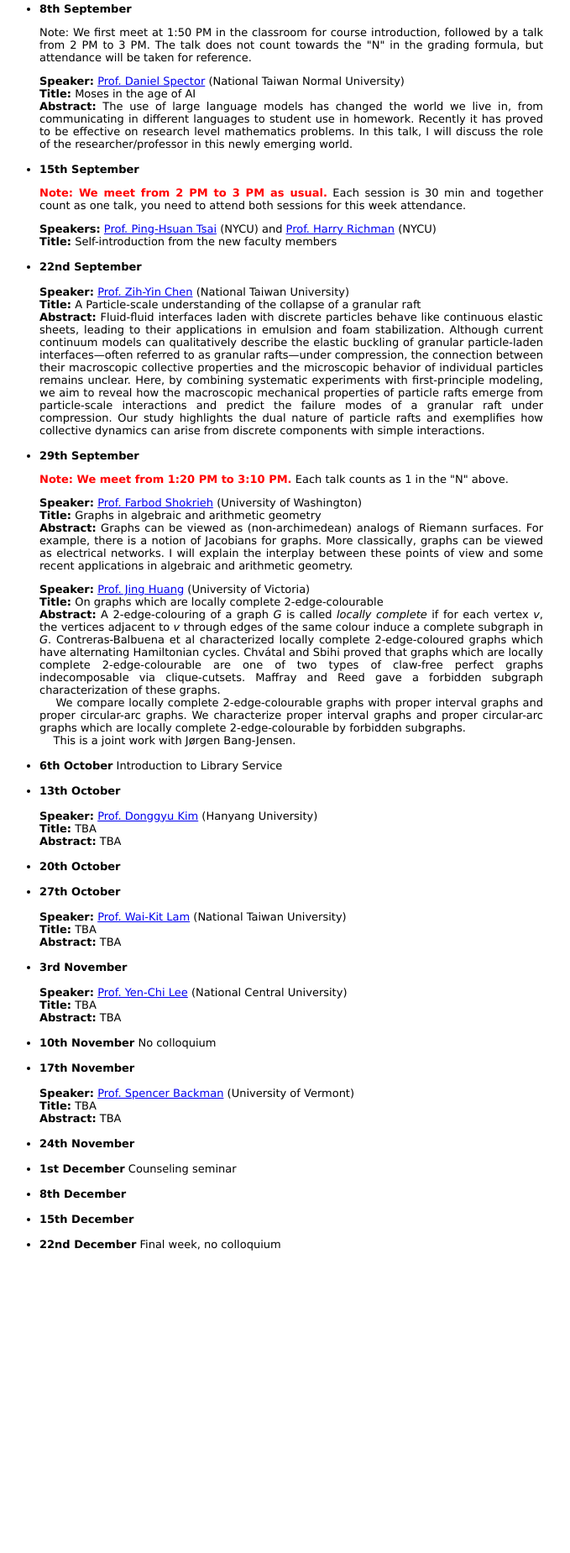
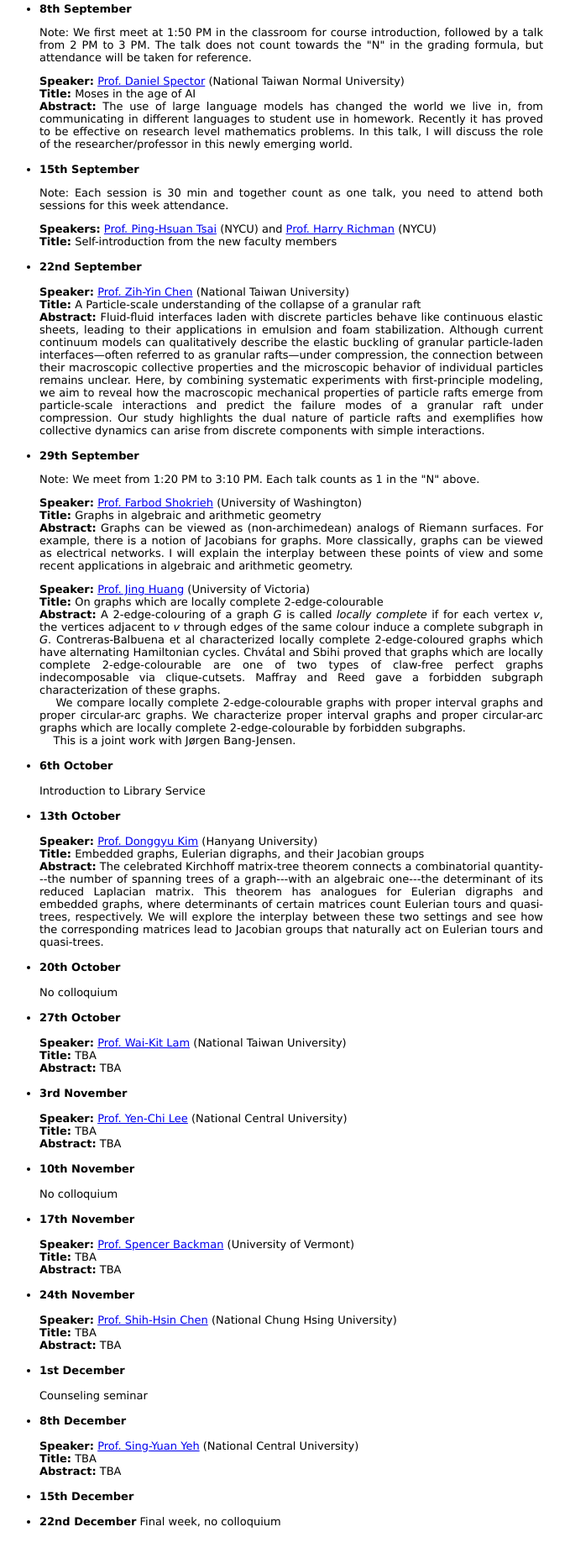
Before and after one commit to yuenchiho/yuenchiho.github.io, a plain HTML site: page colloquium_26.html in a window 1280 px wide. Shown: the part 298-2147 px from the top of the page at 84% size, without its empty margins (313-992 px from the left). Before the commit the page ends 1817 px from the top, so only its background shows below. Drawn offline with Linux system fonts and the light colour scheme.

Commit message:
Collo update

```diff
--- a/colloquium_26.html
+++ b/colloquium_26.html
@@ -37,7 +37,7 @@
 
   <li><b>15th September</b><br>
 
-  <p><b style="color:Red;">Note: We meet from 2 PM to 3 PM as usual.</b> Each session is 30 min and together count as one talk, you need to attend both sessions for this week attendance.</p>
+  <p>Note: Each session is 30 min and together count as one talk, you need to attend both sessions for this week attendance.</p>
 
   <b>Speakers:</b> <a href="https://sites.google.com/view/ping-hsuantsai/home" target="_top">Prof. Ping-Hsuan Tsai</a> (NYCU) and <a href="https://harryrichman.github.io/" target="_top">Prof. Harry Richman</a> (NYCU)<br>
   <b>Title:</b> Self-introduction from the new faculty members</li><br>
@@ -49,7 +49,7 @@
 
   <li><b>29th September</b><br>
 
-  <p><b style="color:Red;">Note: We meet from 1:20 PM to 3:10 PM.</b> Each talk counts as 1 in the "N" above.</p>
+  <p>Note: We meet from 1:20 PM to 3:10 PM. Each talk counts as 1 in the "N" above.</p>
 
   <b>Speaker:</b> <a href="https://sites.math.washington.edu/~farbod/index.html" target="_top">Prof. Farbod Shokrieh</a> (University of Washington)<br>
   <b>Title:</b> Graphs in algebraic and arithmetic geometry<br>
@@ -64,14 +64,19 @@
         &nbsp;&nbsp;&nbsp;&nbsp;We compare locally complete 2-edge-colourable graphs with proper interval graphs and proper circular-arc graphs. We characterize proper interval graphs and proper circular-arc graphs which are locally complete 2-edge-colourable by forbidden subgraphs.<br>
         &nbsp;&nbsp;&nbsp;&nbsp;This is a joint work with Jørgen Bang-Jensen.</li><br>
 
-  <li><b>6th October</b> Introduction to Library Service</li><br>
+  <li><b>6th October</b><br><br>
+
+  Introduction to Library Service</li><br>
 
   <li><b>13th October</b><br><br>
   <b>Speaker:</b> <a href="https://donggyu-math.github.io" target="_top">Prof. Donggyu Kim</a> (Hanyang University)<br>
-  <b>Title:</b> TBA<br>
-  <b>Abstract:</b> TBA</li><br>
+  <b>Title:</b> Embedded graphs, Eulerian digraphs, and their Jacobian groups<br>
+  <b>Abstract:</b> The celebrated Kirchhoff matrix-tree theorem connects a combinatorial quantity---the number of spanning trees of a graph---with an algebraic one---the determinant of its reduced Laplacian matrix. This theorem has analogues for Eulerian digraphs and embedded graphs, where determinants of certain matrices count Eulerian tours and quasi-trees, respectively.
+        We will explore the interplay between these two settings and see how the corresponding matrices lead to Jacobian groups that naturally act on Eulerian tours and quasi-trees.</li><br>
 
-  <li><b>20th October</b> </li><br>
+  <li><b>20th October</b><br><br>
+
+  No colloquium</li><br>
 
   <li><b>27th October</b><br><br>
   <b>Speaker:</b> <a href="https://wk-lam.github.io" target="_top">Prof. Wai-Kit Lam</a> (National Taiwan University)<br>
@@ -83,18 +88,28 @@
   <b>Title:</b> TBA<br>
   <b>Abstract:</b> TBA</li><br>
 
-  <li><b>10th November</b> No colloquium</li><br>
+  <li><b>10th November</b><br><br>
+
+  No colloquium</li><br>
 
   <li><b>17th November</b><br><br>
   <b>Speaker:</b> <a href="https://www.uvm.edu/~sbackman" target="_top">Prof. Spencer Backman</a> (University of Vermont)<br>
   <b>Title:</b> TBA<br>
   <b>Abstract:</b> TBA</li><br>
 
-  <li><b>24th November</b> </li><br>
+  <li><b>24th November</b><br><br>
+  <b>Speaker:</b> <a href="https://shih-hsin-chen-curriculum-vitae.webnode.tw" target="_top">Prof. Shih-Hsin Chen</a> (National Chung Hsing University)<br>
+  <b>Title:</b> TBA<br>
+  <b>Abstract:</b> TBA</li><br>
 
-  <li><b>1st December</b> Counseling seminar</li><br>
+  <li><b>1st December</b><br><br>
 
-  <li><b>8th December</b> </li><br>
+  Counseling seminar</li><br>
+
+  <li><b>8th December</b><br><br>
+  <b>Speaker:</b> <a href="https://w2.math.ncu.edu.tw/member/full/90" target="_top">Prof. Sing-Yuan Yeh</a> (National Central University)<br>
+  <b>Title:</b> TBA<br>
+  <b>Abstract:</b> TBA</li><br>
 
   <li><b>15th December</b> </li><br>
 
```
